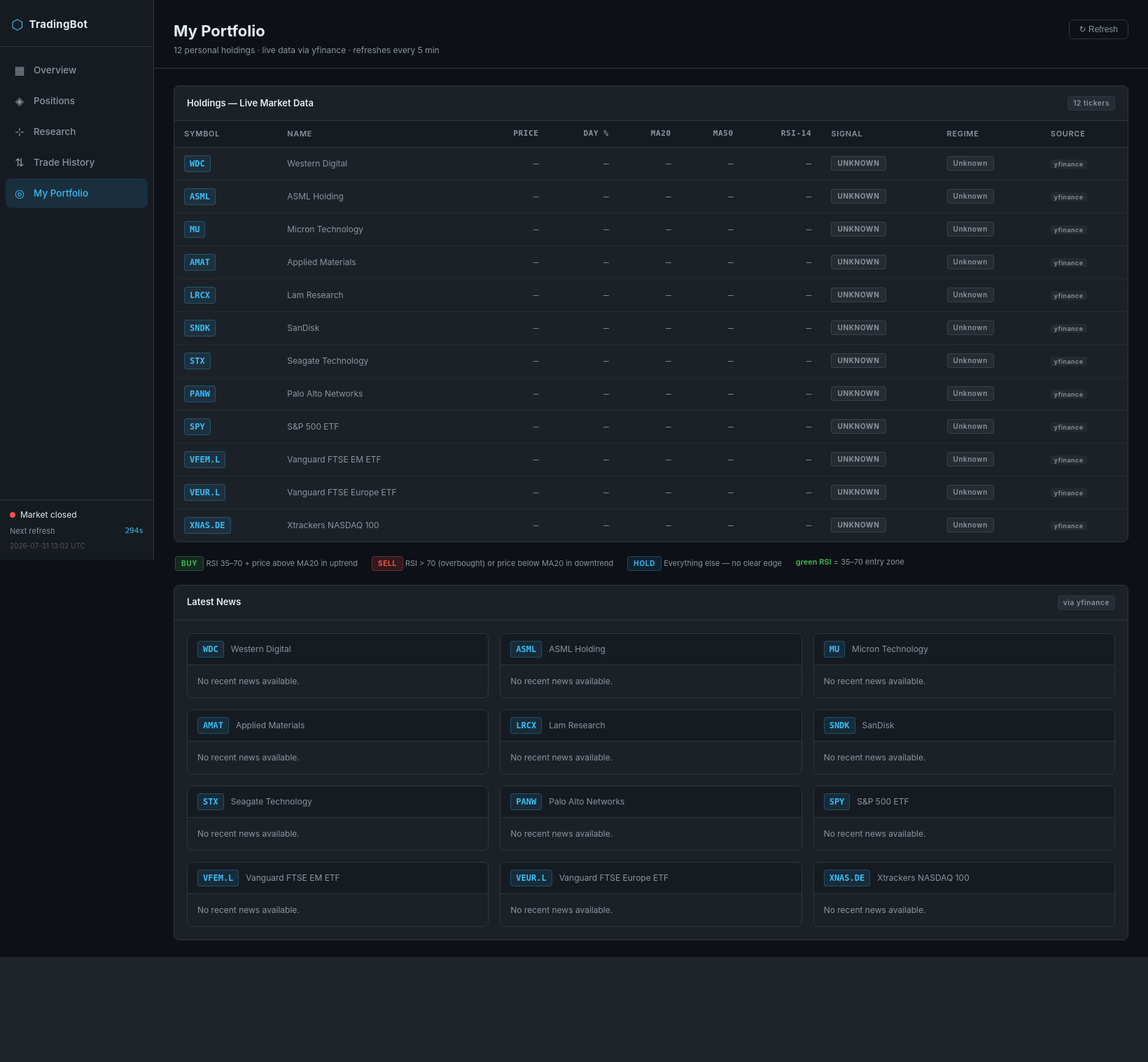
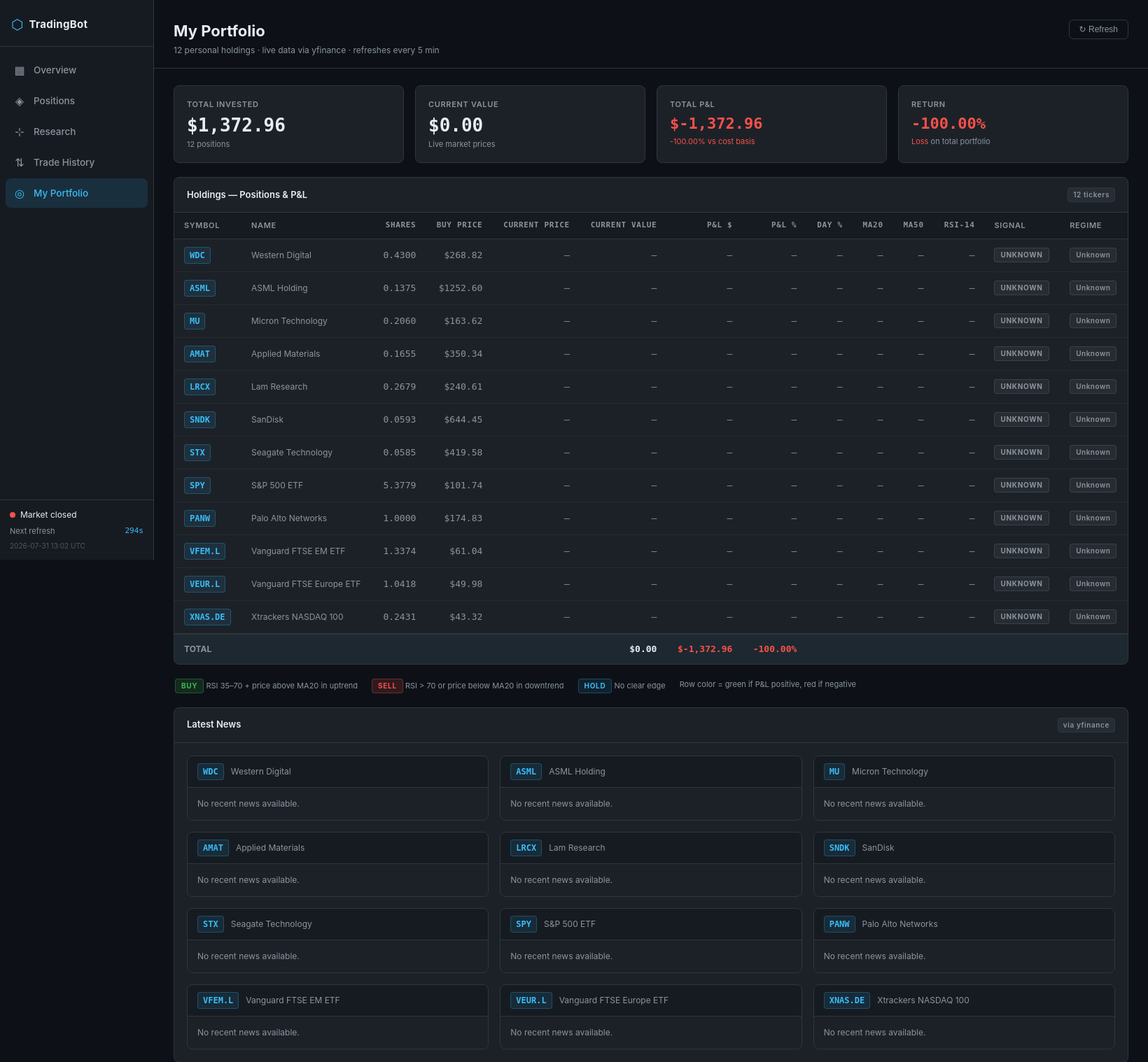
Before and after one commit to 101Larz/trading-bot, a Flask app: page /portfolio in a window 1640 px wide. Shown: the top 1518 px of the page at 70% size. Before the commit the page ends 1368 px from the top, so only its background shows below. Run offline with Flask 3, Linux system fonts and the light colour scheme; data that the repository does not hold is empty.

Commit message:
Portfolio page: add shares/buy price/P&L columns and summary KPI cards

```diff
--- a/app.py
+++ b/app.py
@@ -486,19 +486,19 @@ def api_clock():
 # Personal portfolio — tickers, signals, regime, news
 # ---------------------------------------------------------------------------
 
-PERSONAL_TICKERS = [
-    ("WDC",     "Western Digital"),
-    ("ASML",    "ASML Holding"),
-    ("MU",      "Micron Technology"),
-    ("AMAT",    "Applied Materials"),
-    ("LRCX",    "Lam Research"),
-    ("SNDK",    "SanDisk"),
-    ("STX",     "Seagate Technology"),
-    ("PANW",    "Palo Alto Networks"),
-    ("SPY",     "S&P 500 ETF"),
-    ("VFEM.L",  "Vanguard FTSE EM ETF"),
-    ("VEUR.L",  "Vanguard FTSE Europe ETF"),
-    ("XNAS.DE", "Xtrackers NASDAQ 100"),
+PERSONAL_HOLDINGS = [
+    {"ticker": "WDC",     "name": "Western Digital",          "shares": 0.43003312,  "buy_price": 268.82},
+    {"ticker": "ASML",    "name": "ASML Holding",             "shares": 0.13747919,  "buy_price": 1252.60},
+    {"ticker": "MU",      "name": "Micron Technology",        "shares": 0.20603656,  "buy_price": 163.62},
+    {"ticker": "AMAT",    "name": "Applied Materials",        "shares": 0.16546614,  "buy_price": 350.34},
+    {"ticker": "LRCX",    "name": "Lam Research",             "shares": 0.26794250,  "buy_price": 240.61},
+    {"ticker": "SNDK",    "name": "SanDisk",                  "shares": 0.05929092,  "buy_price": 644.45},
+    {"ticker": "STX",     "name": "Seagate Technology",       "shares": 0.05853506,  "buy_price": 419.58},
+    {"ticker": "SPY",     "name": "S&P 500 ETF",              "shares": 5.37787128,  "buy_price": 101.743},
+    {"ticker": "PANW",    "name": "Palo Alto Networks",       "shares": 1.00000000,  "buy_price": 174.83},
+    {"ticker": "VFEM.L",  "name": "Vanguard FTSE EM ETF",    "shares": 1.33739782,  "buy_price": 61.044},
+    {"ticker": "VEUR.L",  "name": "Vanguard FTSE Europe ETF","shares": 1.04178269,  "buy_price": 49.98},
+    {"ticker": "XNAS.DE", "name": "Xtrackers NASDAQ 100",    "shares": 0.24306270,  "buy_price": 43.322},
 ]
 
 
@@ -564,13 +564,17 @@ def _parse_news_item(article: dict) -> dict:
     return {"title": title, "link": link, "publisher": publisher, "date": pub_date}
 
 
-def _fetch_ticker_data(symbol: str, name: str) -> dict:
-    """Fetch price, indicators, signal, regime, and news for one ticker."""
+def _fetch_ticker_data(symbol: str, name: str, shares: float, buy_price: float) -> dict:
+    """Fetch price, indicators, signal, regime, news, and P&L for one ticker."""
     from market_data import get_bars, compute_moving_averages, compute_rsi
 
+    cost_basis = round(shares * buy_price, 2)
     base: dict = {
         "symbol": symbol, "name": name,
-        "current_price": None, "daily_change_pct": None, "daily_change_class": "neutral",
+        "shares": shares, "buy_price": buy_price, "cost_basis": cost_basis,
+        "current_price": None, "current_value": None,
+        "pnl": None, "pnl_pct": None, "pnl_class": "neutral",
+        "daily_change_pct": None, "daily_change_class": "neutral",
         "ma20": None, "ma50": None, "rsi": None, "rsi_class": "neutral",
         "signal": "UNKNOWN", "signal_class": "neutral",
         "regime": "Unknown", "regime_class": "neutral",
@@ -597,8 +601,8 @@ def _fetch_ticker_data(symbol: str, name: str) -> dict:
             fi = yf.Ticker(symbol).fast_info
             lp, pc = fi.last_price, fi.previous_close
             if lp and pc:
-                base["current_price"]     = round(float(lp), 4)
-                base["daily_change_pct"]  = round((lp - pc) / pc * 100, 2)
+                base["current_price"]    = round(float(lp), 4)
+                base["daily_change_pct"] = round((lp - pc) / pc * 100, 2)
         except Exception:
             pass
         if base["current_price"] is None and bars:
@@ -609,6 +613,15 @@ def _fetch_ticker_data(symbol: str, name: str) -> dict:
                 )
         if base["daily_change_pct"] is not None:
             base["daily_change_class"] = "positive" if base["daily_change_pct"] >= 0 else "negative"
+
+        # P&L (requires a valid current price)
+        if base["current_price"] is not None:
+            cv  = round(shares * base["current_price"], 2)
+            pnl = round(cv - cost_basis, 2)
+            base["current_value"] = cv
+            base["pnl"]           = pnl
+            base["pnl_pct"]       = round(pnl / cost_basis * 100, 2) if cost_basis else None
+            base["pnl_class"]     = "positive" if pnl >= 0 else "negative"
 
         # News — top 4 headlines via yfinance
         try:
@@ -624,26 +637,43 @@ def _fetch_ticker_data(symbol: str, name: str) -> dict:
     return base
 
 
-def get_personal_portfolio_data() -> list[dict]:
-    """Fetch all 12 personal tickers in parallel (6 workers)."""
-    order   = {sym: i for i, (sym, _) in enumerate(PERSONAL_TICKERS)}
+def get_personal_portfolio_data() -> tuple[list[dict], dict]:
+    """Fetch all 12 personal holdings in parallel. Returns (holdings, totals)."""
+    order   = {h["ticker"]: i for i, h in enumerate(PERSONAL_HOLDINGS)}
     results = {}
     with ThreadPoolExecutor(max_workers=6) as pool:
-        futures = {pool.submit(_fetch_ticker_data, sym, name): sym
-                   for sym, name in PERSONAL_TICKERS}
+        futures = {
+            pool.submit(_fetch_ticker_data, h["ticker"], h["name"], h["shares"], h["buy_price"]): h["ticker"]
+            for h in PERSONAL_HOLDINGS
+        }
         for future in as_completed(futures):
             data = future.result()
             results[data["symbol"]] = data
-    return sorted(results.values(), key=lambda d: order.get(d["symbol"], 99))
+
+    holdings = sorted(results.values(), key=lambda d: order.get(d["symbol"], 99))
+
+    total_invested     = sum(h["cost_basis"] for h in holdings)
+    total_value        = sum(h["current_value"] for h in holdings if h["current_value"] is not None)
+    total_pnl          = round(total_value - total_invested, 2)
+    total_pnl_pct      = round(total_pnl / total_invested * 100, 2) if total_invested else 0
+    totals = {
+        "total_invested":  round(total_invested, 2),
+        "total_value":     round(total_value, 2),
+        "total_pnl":       total_pnl,
+        "total_pnl_pct":   total_pnl_pct,
+        "total_pnl_class": "positive" if total_pnl >= 0 else "negative",
+    }
+    return holdings, totals
 
 
 @app.route("/portfolio")
 def portfolio_page():
-    holdings = get_personal_portfolio_data()
-    clock    = get_clock()
+    holdings, totals = get_personal_portfolio_data()
+    clock = get_clock()
     return render_template(
         "portfolio.html",
         holdings=holdings,
+        totals=totals,
         clock=clock,
         last_updated=datetime.now(timezone.utc).strftime("%Y-%m-%d %H:%M UTC"),
     )
@@ -651,9 +681,10 @@ def portfolio_page():
 
 @app.route("/api/my-portfolio")
 def api_my_portfolio():
-    holdings = get_personal_portfolio_data()
+    holdings, totals = get_personal_portfolio_data()
     return jsonify({
         "holdings":     holdings,
+        "totals":       totals,
         "last_updated": datetime.now(timezone.utc).strftime("%Y-%m-%d %H:%M UTC"),
     })
 
--- a/templates/portfolio.html
+++ b/templates/portfolio.html
@@ -6,14 +6,13 @@
 {% block content %}
 
 <style>
+  /* ── Summary KPIs ──────────────────────────────────── */
+  .kpi-pnl { font-size: 22px; font-weight: 700; font-family: var(--font); line-height: 1; }
+
   /* ── Signal badges ─────────────────────────────────── */
   .sig-badge {
-    display: inline-block;
-    font-size: 10px;
-    font-weight: 700;
-    letter-spacing: .07em;
-    border-radius: 4px;
-    padding: 2px 8px;
+    display: inline-block; font-size: 10px; font-weight: 700;
+    letter-spacing: .07em; border-radius: 4px; padding: 2px 8px;
   }
   .sig-buy  { background: rgba(63,185,80,.15);  color: #3fb950; border: 1px solid rgba(63,185,80,.3); }
   .sig-sell { background: rgba(248,81,73,.15);  color: #f85149; border: 1px solid rgba(248,81,73,.3); }
@@ -22,12 +21,8 @@
 
   /* ── Regime badges ─────────────────────────────────── */
   .reg-badge {
-    display: inline-block;
-    font-size: 10px;
-    font-weight: 600;
-    letter-spacing: .05em;
-    border-radius: 4px;
-    padding: 2px 8px;
+    display: inline-block; font-size: 10px; font-weight: 600;
+    letter-spacing: .05em; border-radius: 4px; padding: 2px 8px;
   }
   .reg-bull { background: rgba(63,185,80,.12);  color: #3fb950; border: 1px solid rgba(63,185,80,.25); }
   .reg-bear { background: rgba(248,81,73,.12);  color: #f85149; border: 1px solid rgba(248,81,73,.25); }
@@ -38,6 +33,20 @@
   .rsi-ok  { color: #3fb950; font-weight: 600; }
   .rsi-bad { color: #f85149; font-weight: 600; }
 
+  /* ── P&L divider in summary row ────────────────────── */
+  .summary-divider { border-top: 2px solid var(--border); margin-top: 2px; padding-top: 10px; }
+
+  /* ── Source chip ───────────────────────────────────── */
+  .src-chip {
+    font-size: 9px; font-weight: 600; letter-spacing: .05em;
+    color: var(--text-lo); background: rgba(48,54,61,.5);
+    border-radius: 3px; padding: 1px 5px;
+  }
+
+  /* ── Error cell ────────────────────────────────────── */
+  .error-cell { font-size: 11px; color: var(--red); max-width: 160px;
+                overflow: hidden; text-overflow: ellipsis; white-space: nowrap; }
+
   /* ── News feed ─────────────────────────────────────── */
   .news-grid {
     display: grid;
@@ -45,58 +54,74 @@
     gap: 16px;
   }
   .news-ticker-card {
-    background: var(--bg-card);
-    border: 1px solid var(--border);
-    border-radius: var(--radius);
-    overflow: hidden;
+    background: var(--bg-card); border: 1px solid var(--border);
+    border-radius: var(--radius); overflow: hidden;
   }
   .news-ticker-header {
-    display: flex;
-    align-items: center;
-    gap: 10px;
-    padding: 10px 14px;
-    border-bottom: 1px solid var(--border);
+    display: flex; align-items: center; gap: 10px;
+    padding: 10px 14px; border-bottom: 1px solid var(--border);
     background: rgba(13,17,23,.35);
   }
   .news-ticker-name { font-size: 12px; color: var(--text-lo); }
   .news-item {
-    display: flex;
-    flex-direction: column;
-    gap: 3px;
-    padding: 10px 14px;
-    border-bottom: 1px solid rgba(48,54,61,.45);
+    display: flex; flex-direction: column; gap: 3px;
+    padding: 10px 14px; border-bottom: 1px solid rgba(48,54,61,.45);
   }
   .news-item:last-child { border-bottom: none; }
   .news-title {
-    font-size: 12.5px;
-    color: var(--text-hi);
-    line-height: 1.45;
-    text-decoration: none;
+    font-size: 12.5px; color: var(--text-hi); line-height: 1.45; text-decoration: none;
   }
   .news-title:hover { color: var(--blue); }
   .news-meta { font-size: 11px; color: var(--text-lo); }
   .news-empty { padding: 14px; font-size: 12px; color: var(--text-lo); }
-
-  /* ── Source chip ───────────────────────────────────── */
-  .src-chip {
-    font-size: 9px;
-    font-weight: 600;
-    letter-spacing: .05em;
-    color: var(--text-lo);
-    background: rgba(48,54,61,.5);
-    border-radius: 3px;
-    padding: 1px 5px;
-  }
-
-  /* ── Error row ─────────────────────────────────────── */
-  .error-cell { font-size: 11px; color: var(--red); max-width: 180px;
-                overflow: hidden; text-overflow: ellipsis; white-space: nowrap; }
 </style>
 
-<!-- ── Holdings table ─────────────────────────────────────────── -->
+<!-- ── Portfolio summary KPIs ────────────────────────────────────── -->
+<div class="kpi-grid">
+
+  <div class="kpi-card">
+    <div class="kpi-label">Total Invested</div>
+    <div class="kpi-value">${{ "{:,.2f}".format(totals.total_invested) }}</div>
+    <div class="kpi-sub">{{ holdings | length }} positions</div>
+  </div>
+
+  <div class="kpi-card">
+    <div class="kpi-label">Current Value</div>
+    <div class="kpi-value">${{ "{:,.2f}".format(totals.total_value) }}</div>
+    <div class="kpi-sub">Live market prices</div>
+  </div>
+
+  <div class="kpi-card">
+    <div class="kpi-label">Total P&amp;L</div>
+    <div class="kpi-pnl {{ totals.total_pnl_class }}">
+      {% if totals.total_pnl >= 0 %}+{% endif %}${{ "{:,.2f}".format(totals.total_pnl) }}
+    </div>
+    <div class="kpi-sub {{ totals.total_pnl_class }}">
+      {% if totals.total_pnl_pct >= 0 %}+{% endif %}{{ "%.2f"|format(totals.total_pnl_pct) }}% vs cost basis
+    </div>
+  </div>
+
+  <div class="kpi-card">
+    <div class="kpi-label">Return</div>
+    <div class="kpi-pnl {{ totals.total_pnl_class }}">
+      {% if totals.total_pnl_pct >= 0 %}+{% endif %}{{ "%.2f"|format(totals.total_pnl_pct) }}%
+    </div>
+    <div class="kpi-sub">
+      {% if totals.total_pnl >= 0 %}
+        <span class="positive">Profit</span>
+      {% else %}
+        <span class="negative">Loss</span>
+      {% endif %}
+      on total portfolio
+    </div>
+  </div>
+
+</div>
+
+<!-- ── Holdings table ─────────────────────────────────────────────── -->
 <div class="card">
   <div class="card-header">
-    <span class="card-title">Holdings — Live Market Data</span>
+    <span class="card-title">Holdings — Positions &amp; P&amp;L</span>
     <span class="card-badge">{{ holdings | length }} tickers</span>
   </div>
   <div class="table-wrap">
@@ -105,30 +130,71 @@
         <tr>
           <th>Symbol</th>
           <th>Name</th>
-          <th class="num">Price</th>
+          <th class="num">Shares</th>
+          <th class="num">Buy Price</th>
+          <th class="num">Current Price</th>
+          <th class="num">Current Value</th>
+          <th class="num">P&amp;L $</th>
+          <th class="num">P&amp;L %</th>
           <th class="num">Day %</th>
           <th class="num">MA20</th>
           <th class="num">MA50</th>
           <th class="num">RSI-14</th>
           <th>Signal</th>
           <th>Regime</th>
-          <th>Source</th>
         </tr>
       </thead>
       <tbody>
         {% for h in holdings %}
-        <tr {% if h.error %}class="negative-row"{% endif %}>
+        <tr class="{{ 'positive-row' if h.pnl is not none and h.pnl >= 0 else 'negative-row' if h.pnl is not none else '' }}">
 
           {# Symbol #}
           <td><span class="symbol-badge">{{ h.symbol }}</span></td>
 
           {# Name #}
-          <td style="color: var(--text-lo); font-size: 12px;">{{ h.name }}</td>
+          <td style="color: var(--text-lo); font-size: 12px; white-space: nowrap;">{{ h.name }}</td>
 
-          {# Price #}
+          {# Shares #}
+          <td class="num" style="color: var(--text-lo);">{{ "%.4f"|format(h.shares) }}</td>
+
+          {# Buy Price #}
+          <td class="num" style="color: var(--text-lo);">${{ "%.2f"|format(h.buy_price) }}</td>
+
+          {# Current Price #}
           <td class="num">
             {% if h.current_price is not none %}
-              {{ "%.2f"|format(h.current_price) }}
+              ${{ "%.2f"|format(h.current_price) }}
+            {% else %}
+              {% if h.error %}
+                <span class="error-cell" title="{{ h.error }}">⚠ error</span>
+              {% else %}
+                <span style="color:var(--text-lo)">—</span>
+              {% endif %}
+            {% endif %}
+          </td>
+
+          {# Current Value #}
+          <td class="num">
+            {% if h.current_value is not none %}
+              ${{ "%.2f"|format(h.current_value) }}
+            {% else %}
+              <span style="color:var(--text-lo)">—</span>
+            {% endif %}
+          </td>
+
+          {# P&L $ #}
+          <td class="num {{ h.pnl_class }}">
+            {% if h.pnl is not none %}
+              {% if h.pnl >= 0 %}+{% endif %}${{ "%.2f"|format(h.pnl) }}
+            {% else %}
+              <span style="color:var(--text-lo)">—</span>
+            {% endif %}
+          </td>
+
+          {# P&L % #}
+          <td class="num {{ h.pnl_class }}">
+            {% if h.pnl_pct is not none %}
+              {% if h.pnl_pct >= 0 %}+{% endif %}{{ "%.2f"|format(h.pnl_pct) }}%
             {% else %}
               <span style="color:var(--text-lo)">—</span>
             {% endif %}
@@ -144,13 +210,13 @@
           </td>
 
           {# MA20 #}
-          <td class="num">
-            {% if h.ma20 is not none %}{{ "%.2f"|format(h.ma20) }}{% else %}<span style="color:var(--text-lo)">—</span>{% endif %}
+          <td class="num" style="color:var(--text-lo);">
+            {% if h.ma20 is not none %}{{ "%.2f"|format(h.ma20) }}{% else %}—{% endif %}
           </td>
 
           {# MA50 #}
-          <td class="num">
-            {% if h.ma50 is not none %}{{ "%.2f"|format(h.ma50) }}{% else %}<span style="color:var(--text-lo)">—</span>{% endif %}
+          <td class="num" style="color:var(--text-lo);">
+            {% if h.ma50 is not none %}{{ "%.2f"|format(h.ma50) }}{% else %}—{% endif %}
           </td>
 
           {# RSI #}
@@ -192,31 +258,37 @@
             {% endif %}
           </td>
 
-          {# Source / Error #}
-          <td>
-            {% if h.error %}
-              <span class="error-cell" title="{{ h.error }}">⚠ {{ h.error }}</span>
-            {% else %}
-              <span class="src-chip">{{ h.source }}</span>
-            {% endif %}
-          </td>
-
         </tr>
         {% endfor %}
+
+        {# Totals summary row #}
+        <tr style="background: rgba(56,189,248,.04); border-top: 2px solid var(--border);">
+          <td colspan="5" style="font-size:12px; font-weight:700; color:var(--text-lo); padding: 12px 14px;">
+            TOTAL
+          </td>
+          <td class="num" style="font-weight:700;">${{ "{:,.2f}".format(totals.total_value) }}</td>
+          <td class="num {{ totals.total_pnl_class }}" style="font-weight:700;">
+            {% if totals.total_pnl >= 0 %}+{% endif %}${{ "{:,.2f}".format(totals.total_pnl) }}
+          </td>
+          <td class="num {{ totals.total_pnl_class }}" style="font-weight:700;">
+            {% if totals.total_pnl_pct >= 0 %}+{% endif %}{{ "%.2f"|format(totals.total_pnl_pct) }}%
+          </td>
+          <td colspan="6"></td>
+        </tr>
       </tbody>
     </table>
   </div>
 </div>
 
-<!-- ── Signal legend ──────────────────────────────────────────── -->
-<div style="display:flex; gap:20px; font-size:11px; color:var(--text-lo); padding: 0 2px;">
+<!-- ── Signal legend ──────────────────────────────────────────────── -->
+<div style="display:flex; gap:20px; flex-wrap:wrap; font-size:11px; color:var(--text-lo); padding: 0 2px;">
   <span><span class="sig-badge sig-buy">BUY</span> RSI 35–70 + price above MA20 in uptrend</span>
-  <span><span class="sig-badge sig-sell">SELL</span> RSI &gt; 70 (overbought) or price below MA20 in downtrend</span>
-  <span><span class="sig-badge sig-hold">HOLD</span> Everything else — no clear edge</span>
-  <span><span class="rsi-ok" style="font-size:11px;">green RSI</span> = 35–70 entry zone</span>
+  <span><span class="sig-badge sig-sell">SELL</span> RSI &gt; 70 or price below MA20 in downtrend</span>
+  <span><span class="sig-badge sig-hold">HOLD</span> No clear edge</span>
+  <span style="color:var(--text-lo);">Row color = green if P&amp;L positive, red if negative</span>
 </div>
 
-<!-- ── News feed ──────────────────────────────────────────────── -->
+<!-- ── News feed ─────────────────────────────────────────────────── -->
 <div class="card">
   <div class="card-header">
     <span class="card-title">Latest News</span>
@@ -264,9 +336,7 @@
       countdown--;
       const el = document.getElementById("refresh-timer");
       if (el) el.textContent = countdown + "s";
-      if (countdown <= 0) {
-        location.reload();
-      }
+      if (countdown <= 0) { location.reload(); }
     }, 1000);
   });
 
```
